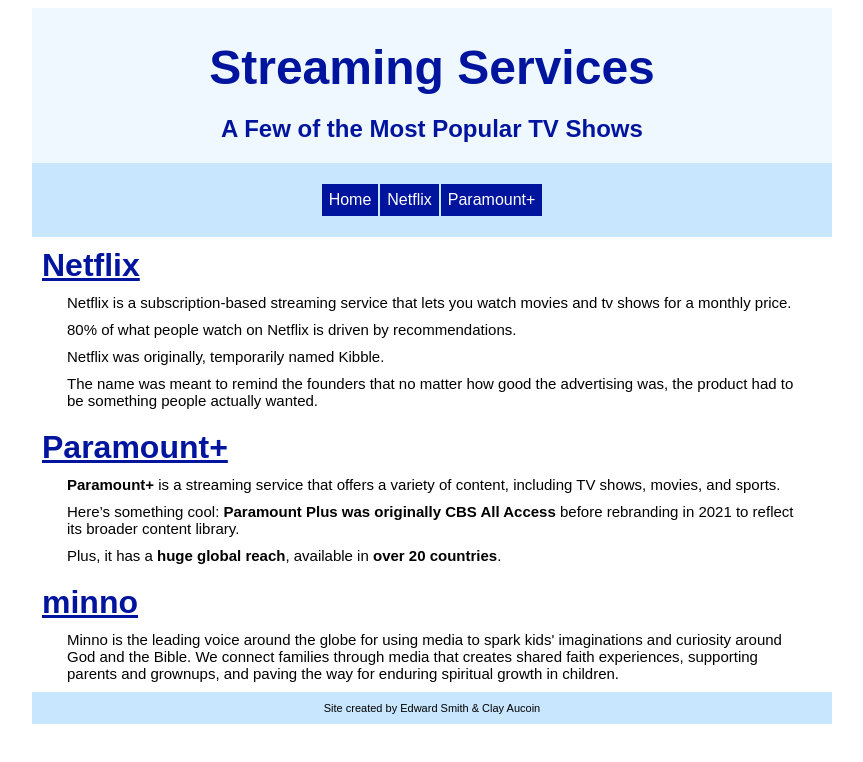
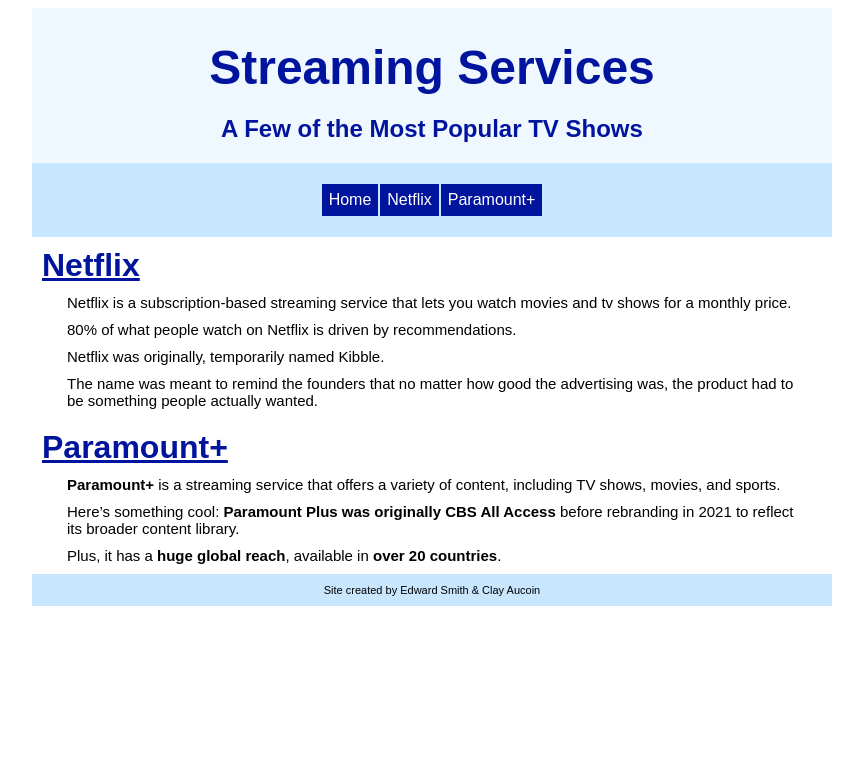
Before and after one commit to EdSmith2032/ASCII-project, a plain HTML site: page index.html in a window 1280 px wide. Shown: the whole page, without its empty margins (208-1071 px from the left). Drawn offline with Linux system fonts and the light colour scheme.

Commit message:
Removed mino from index.html

```diff
--- a/index.html
+++ b/index.html
@@ -54,17 +54,6 @@
         </div>
         <!-- Paramount+ information end -->
 
-        <!-- minno information start -->
-        <div>
-          <!-- minno title -->
-          <h2><a class="hService" href="minno.html">minno</a></h2>
-
-          <!-- minno information -->
-          <p class="pIndexCopy">Minno is the leading voice around the globe for using media to spark kids' imaginations and curiosity around God and the Bible.
-            We connect families through media that creates shared faith experiences, supporting parents and grownups, and paving the way for enduring spiritual growth in children.</p>
-        </div>
-        <!-- minno information end -->
-
         <!-- footer spacer -->
         <div class="spacer"></div>
 
```
